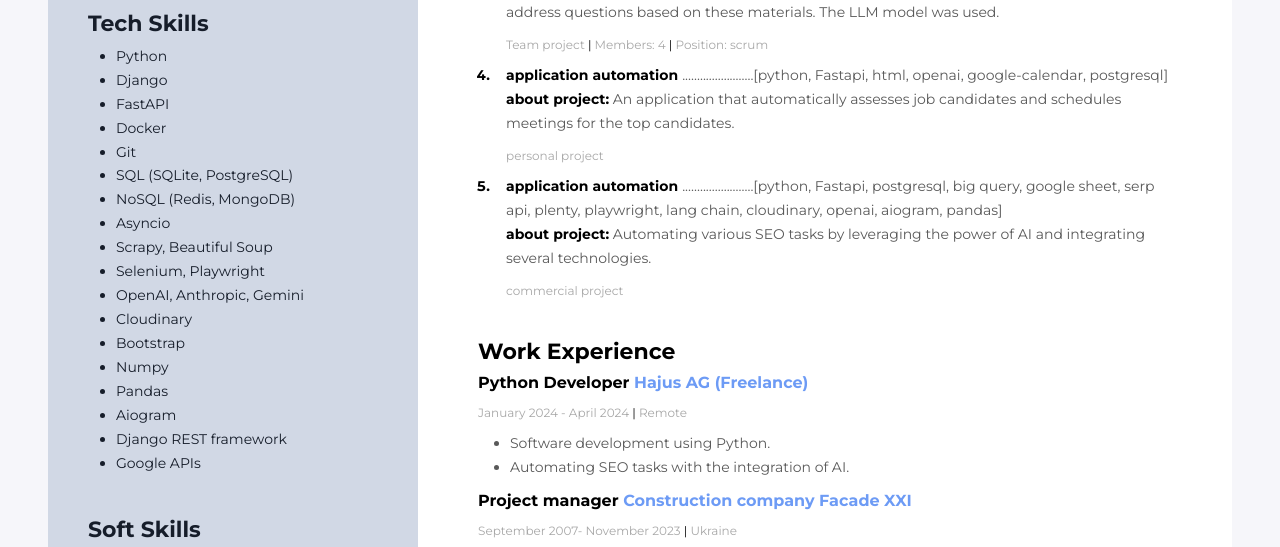
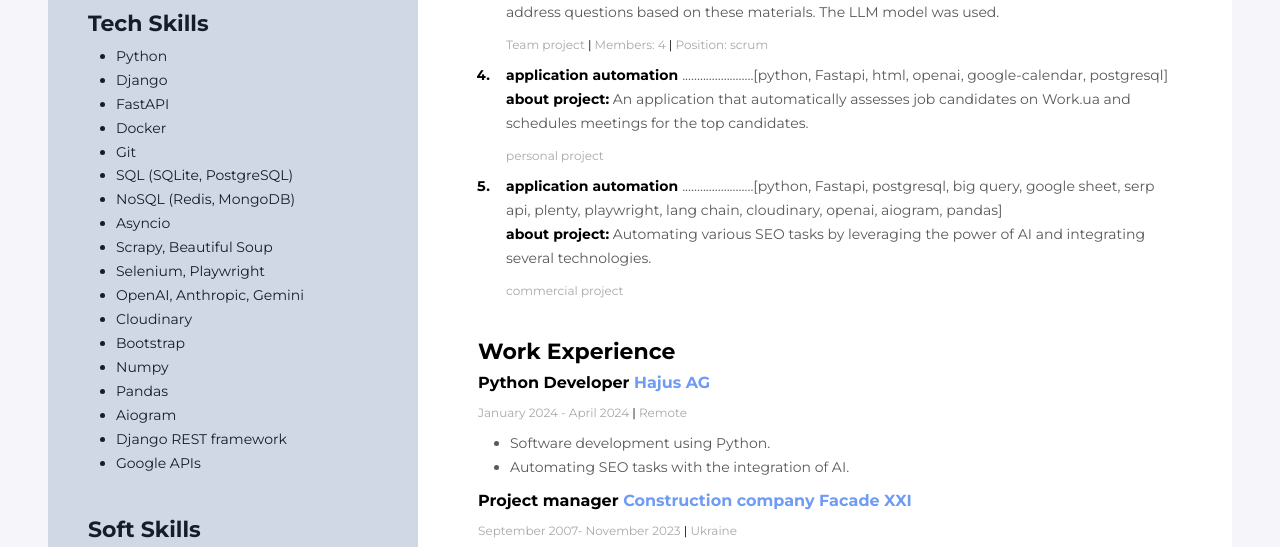
Before and after one commit to Sanyavas/my_resume, a plain HTML site: page index.html in a window 1280 px wide. Shown: the part 739-1286 px from the top of the page. Drawn offline with Linux system fonts and the light colour scheme.

Commit message:
fix html

```diff
--- a/index.html
+++ b/index.html
@@ -83,8 +83,7 @@
                     <div class="project-list-item-retreat">application automation
                         <span class="project-list-item-tech">
                          ........................[python, Fastapi, html, openai, google-calendar, postgresql]
-                    <br><span class="about-project">about project:</span> An application that automatically assesses job candidates and schedules
-                        meetings for the top candidates.
+                    <br><span class="about-project">about project:</span> An application that automatically assesses job candidates on Work.ua and schedules meetings for the top candidates.
                     </span>
 
                         <br>
@@ -113,7 +112,7 @@
 
             <div class="work-experience-next">
                 <h4 class="work-experience-company">Python Developer
-                    <span class="work-experience-name-company">Hajus AG (Freelance)</span></h4>
+                    <span class="work-experience-name-company">Hajus AG</span></h4>
                 <p class="date-item">January 2024 - April 2024 <span class="separator">|</span> Remote</p>
                 <ul class="work-experience-duties-list">
                     <li class="work-experience-duties-item">Software development using Python.</li>
```
